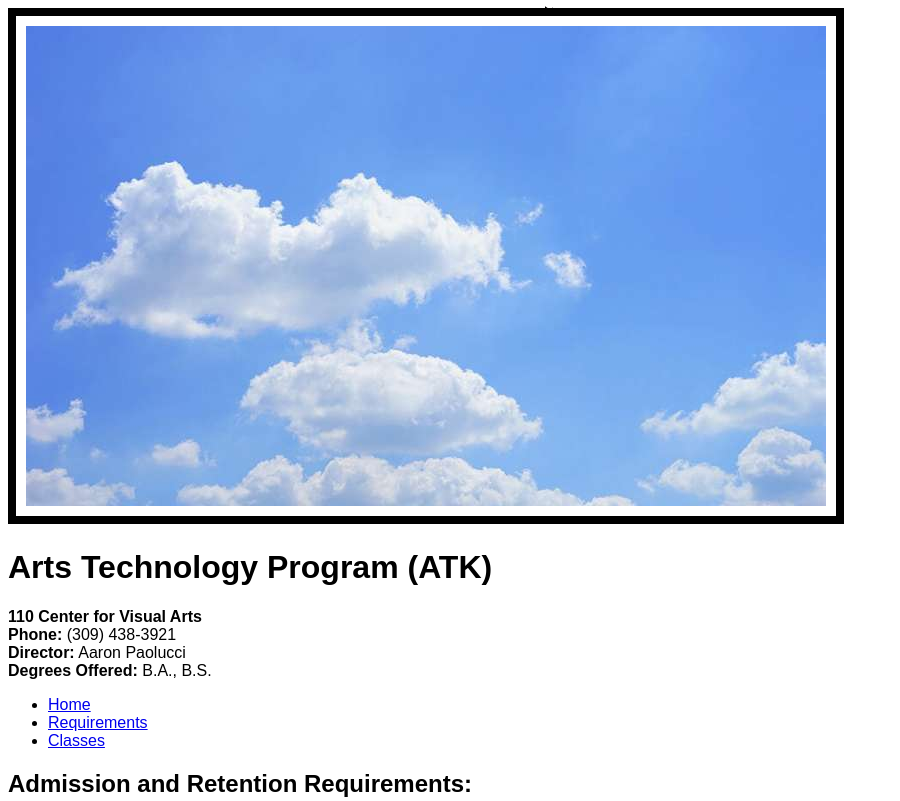
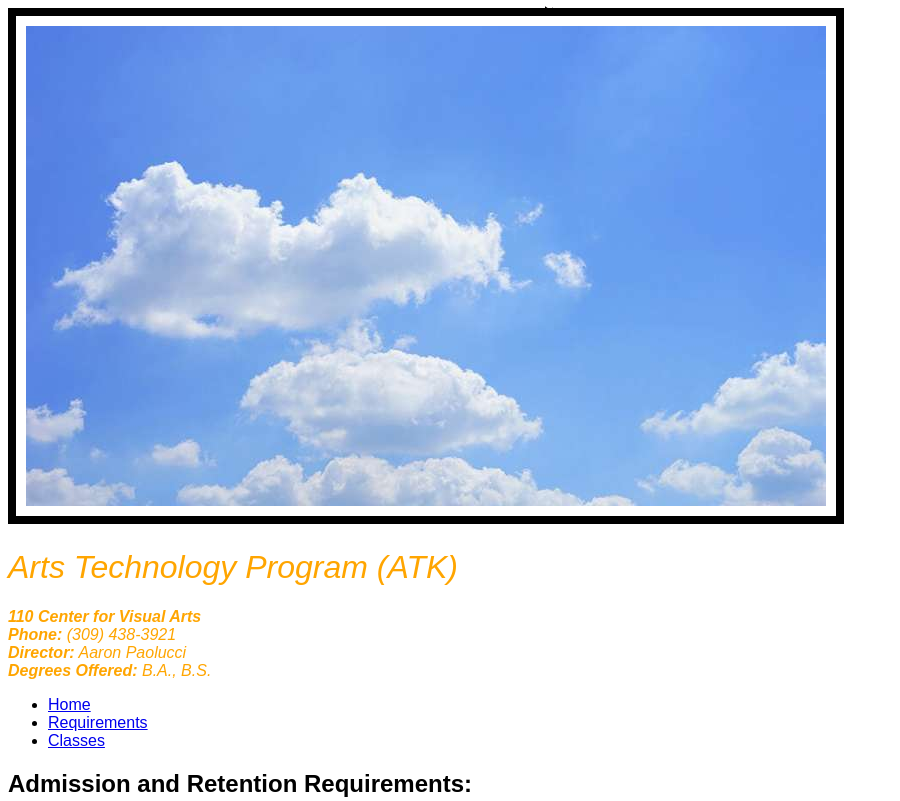
Before and after one commit to BrintonJohnson/ATK301, a plain HTML site: page assignment4/assignment4page2.html in a window 1280 px wide. Shown: the top 801 px of the page, without its empty margins (0-900 px from the left). Drawn offline with Linux system fonts and the light colour scheme.

Commit message:
I completed Assignment 4.

```diff
--- a/assignment4/assignment4page2.html
+++ b/assignment4/assignment4page2.html
@@ -9,7 +9,7 @@
 
     <div class="alltext">
 
-    <header>
+    <header class="specialheader">
 
       <img class="imgborder" src="images/clouds.jpg" alt="This is a picture of clouds in a clear, blue sky.">
 
--- a/assignment4/stylesheet4.css
+++ b/assignment4/stylesheet4.css
@@ -16,7 +16,7 @@
   font-weight: normal;
 }
 
-.normalh1 {
+h1 {
   font-weight: normal;
 }
 
```
Also changed, not shown: assignment4/assignment4.html (+1 -3 lines), assignment4/assignment4page3.html (+1 -1 lines).
